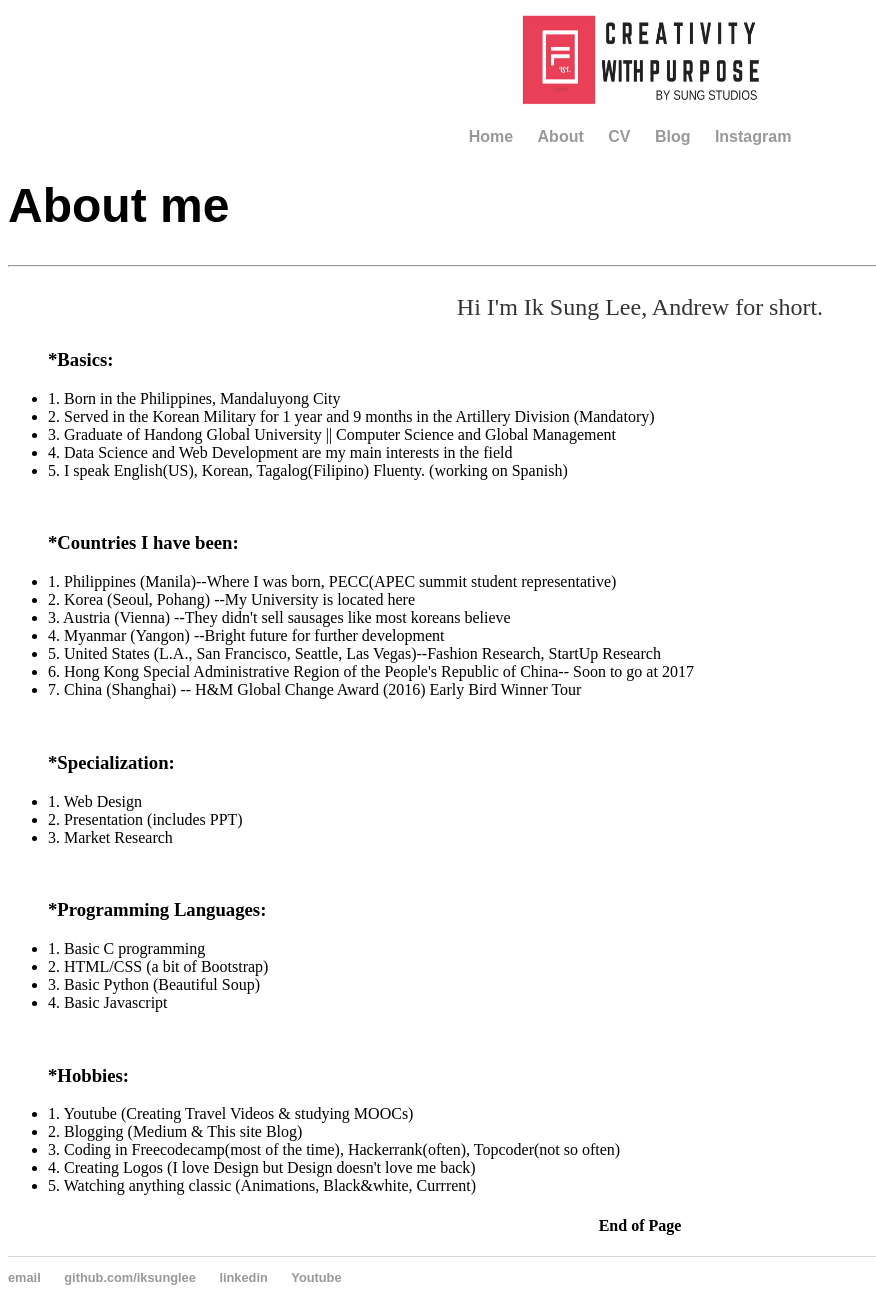
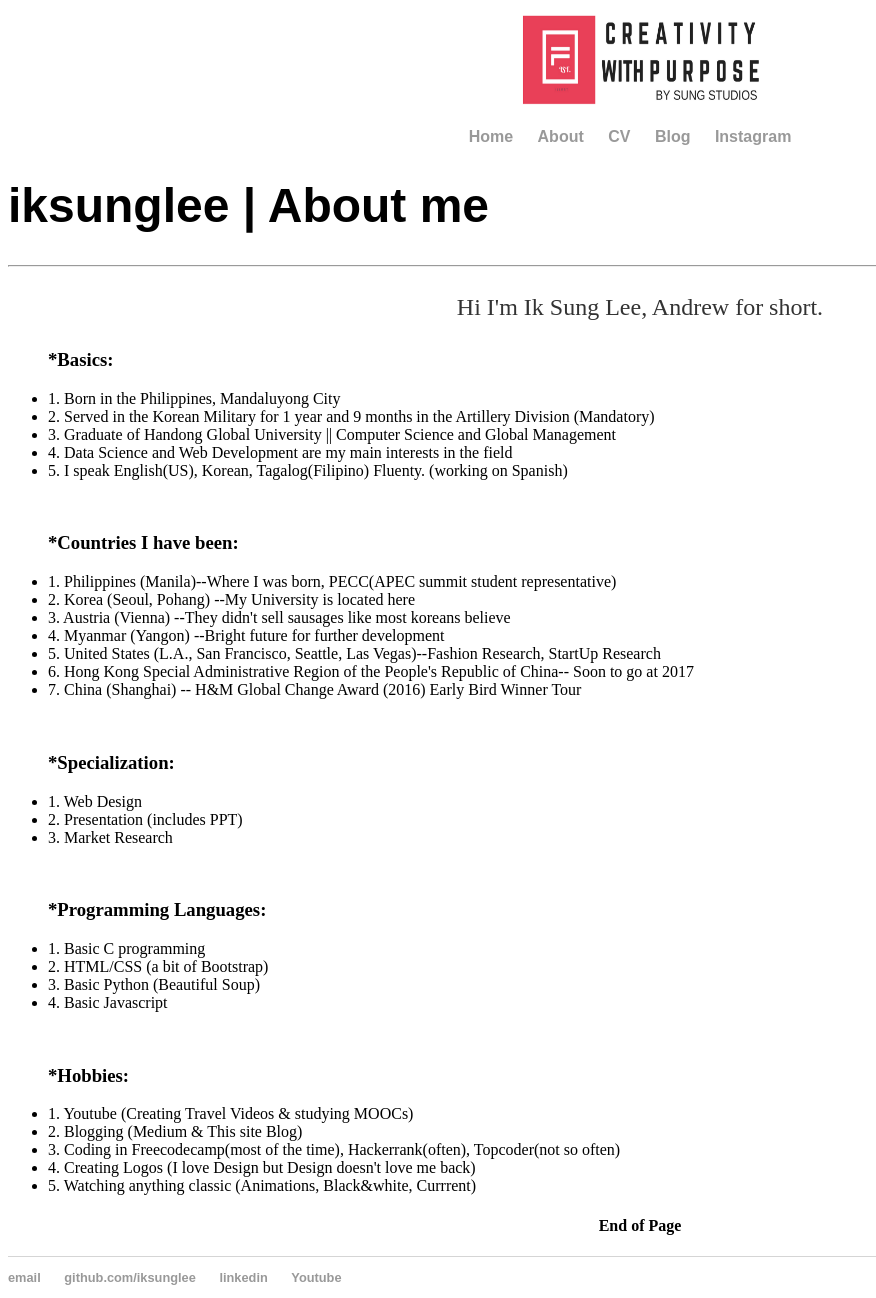
Before and after one commit to iksunglee/iksunglee.github.io, a Jekyll site: the page built from about/index.html, in a window 1280 px wide. Shown: the whole page, without its empty margins (0-876 px from the left). Built offline with Jekyll 4.4.1, drawn with Linux system fonts in a browser that asks for light colours.

Commit message:
Update index.html
update site

```diff
--- a/about/index.html
+++ b/about/index.html
@@ -4,7 +4,7 @@ title: iksunglee | about
 ---
 
 <div class="blurb">
-	<h1><strong> About me </strong> </h1>
+	<h1><strong> iksunglee | About me </strong> </h1>
 <!-- Place image here -->
 	<hr>
 	<center>
```
